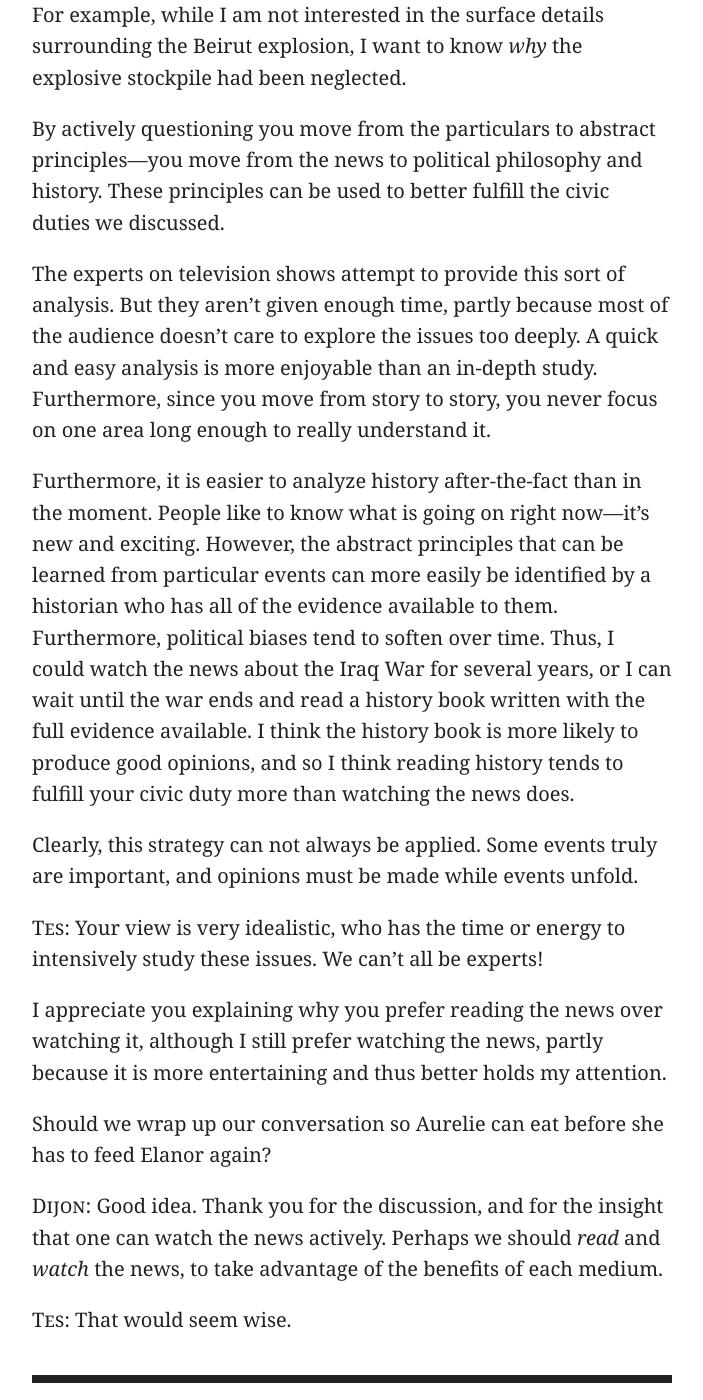
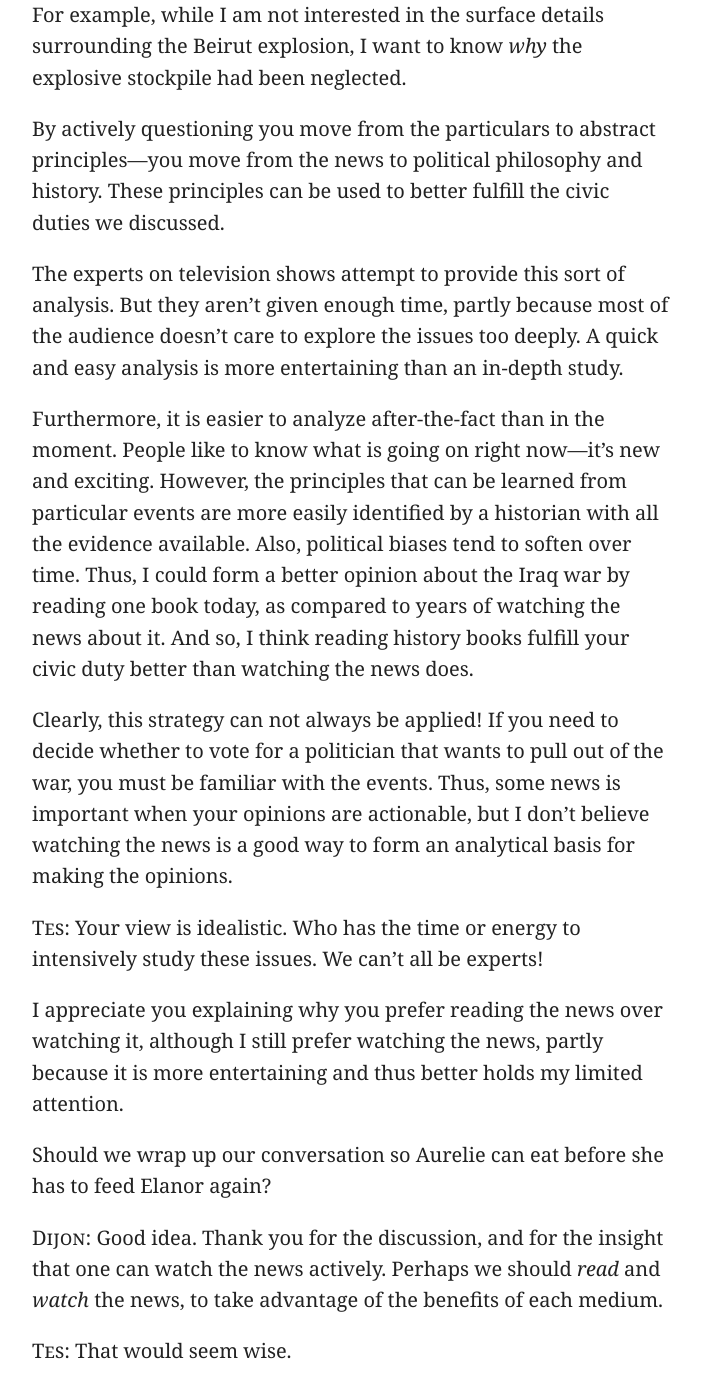
Before and after one commit to artsandmetaphysics/goodlifeodyssey, a Jekyll site: the page built from _meditations/dialogue-on-reading-vs-watching-the-news.md, in a window 1280 px wide and 1400 px high, scrolled down 5748 px. Shown: the whole window, without its empty margins (288-991 px from the left). Built offline with Jekyll 4.4.1, drawn with Linux system fonts in a browser that asks for light colours.

Commit message:
Add content

```diff
--- a/_meditations/dialogue-on-reading-vs-watching-the-news.md
+++ b/_meditations/dialogue-on-reading-vs-watching-the-news.md
@@ -96,15 +96,15 @@ To actively watch television, you can use the same strategies you use when readi
 
 By actively questioning you move from the particulars to abstract principles—you move from the news to political philosophy and history. These principles can be used to better fulfill the civic duties we discussed.
 
-The experts on television shows attempt to provide this sort of analysis. But they aren’t given enough time, partly because most of the audience doesn’t care to explore the issues too deeply. A quick and easy analysis is more enjoyable than an in-depth study. Furthermore, since you move from story to story, you never focus on one area long enough to really understand it.
+The experts on television shows attempt to provide this sort of analysis. But they aren’t given enough time, partly because most of the audience doesn’t care to explore the issues too deeply. A quick and easy analysis is more entertaining than an in-depth study.
 
-Furthermore, it is easier to analyze history after-the-fact than in the moment. People like to know what is going on right now—it’s new and exciting. However, the abstract principles that can be learned from particular events can more easily be identified by a historian who has all of the evidence available to them. Furthermore, political biases tend to soften over time. Thus, I could watch the news about the Iraq War for several years, or I can wait until the war ends and read a history book written with the full evidence available. I think the history book is more likely to produce good opinions, and so I think reading history tends to fulfill your civic duty more than watching the news does.
+Furthermore, it is easier to analyze after-the-fact than in the moment. People like to know what is going on right now—it’s new and exciting. However, the principles that can be learned from particular events are more easily identified by a historian with all the evidence available. Also, political biases tend to soften over time. Thus, I could form a better opinion about the Iraq war by reading one book today, as compared to years of watching the news about it. And so, I think reading history books fulfill your civic duty better than watching the news does.
 
-Clearly, this strategy can not always be applied. Some events truly are important, and opinions must be made while events unfold.
+Clearly, this strategy can not always be applied! If you need to decide whether to vote for a politician that wants to pull out of the war, you must be familiar with the events. Thus, some news is important when your opinions are actionable, but I don’t believe watching the news is a good way to form an analytical basis for making the opinions.
 
-<span class="sc">Tes:</span> Your view is very idealistic, who has the time or energy to intensively study these issues. We can’t all be experts!
+<span class="sc">Tes:</span> Your view is idealistic. Who has the time or energy to intensively study these issues. We can’t all be experts!
 
-I appreciate you explaining why you prefer reading the news over watching it, although I still prefer watching the news, partly because it is more entertaining and thus better holds my attention.
+I appreciate you explaining why you prefer reading the news over watching it, although I still prefer watching the news, partly because it is more entertaining and thus better holds my limited attention.
 
 Should we wrap up our conversation so Aurelie can eat before she has to feed Elanor again?
 
```
Also changed, not shown: meditations/dialogue-on-reading-vs-watching-the-news.md (+5 -5 lines).
